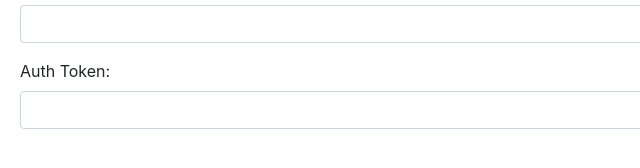
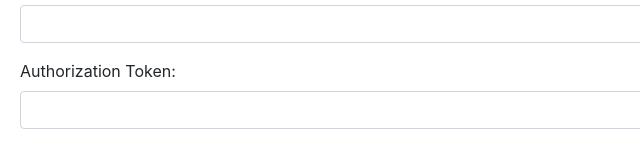
Before and after one commit to bshekhawat-hztl/SFMC_CustomActivity, a website: page public/index.html in a window 1280 px wide. Shown: the part 346-514 px from the top of the page, 0-640 px from the left. Drawn offline with nearby package versions, Linux system fonts and the light colour scheme.

Commit message:
index.html

```diff
--- a/public/index.html
+++ b/public/index.html
@@ -51,7 +51,7 @@
         <input class="form-control" id="accountSID" type="text" name="accountSID" value="">
     </div>
     <div class="form-group">
-        <div><label for="authToken">Auth Token:</label></div>
+        <div><label for="authToken">Authorization Token:</label></div>
         <input class="form-control" id="authToken" type="text" name="authToken" value="">
     </div>
 
```
